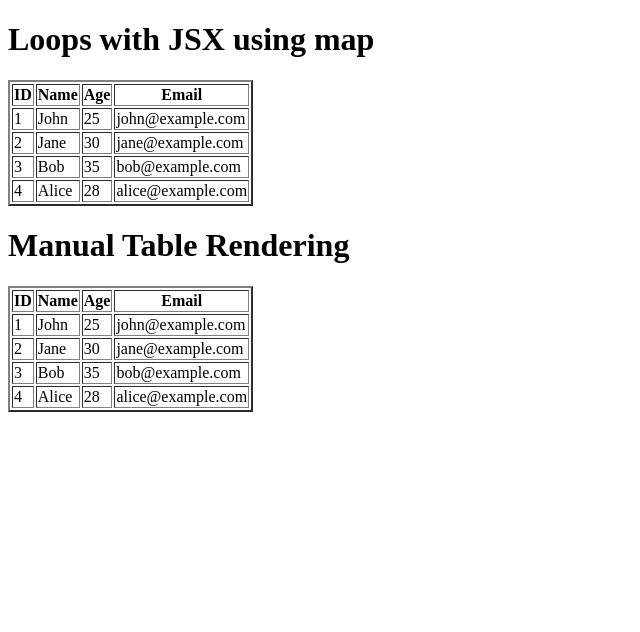
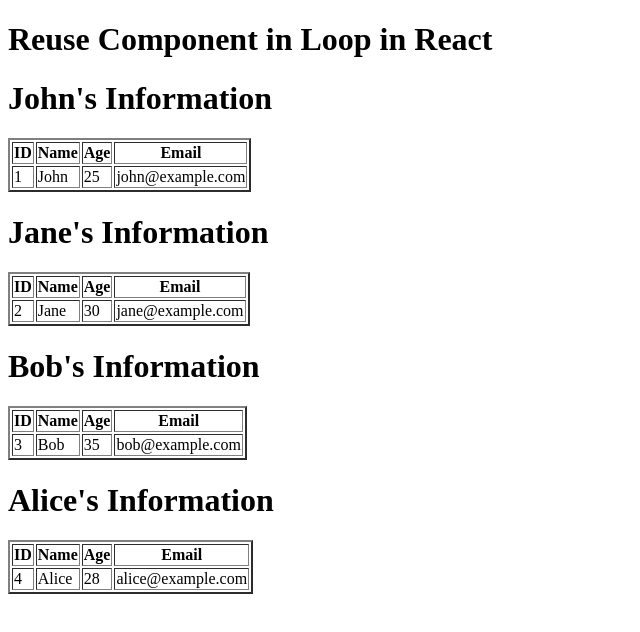
Before and after one commit to AbdullahRFA/React, a React (Vite) app in the folder my_react_app/: page / in a window 1280 px wide. Shown: the top 632 px of the page, without its empty margins (0-640 px from the left). Built offline with nearby package versions, Linux system fonts and the light colour scheme.

Commit message:
implement reusable component

```diff
--- /dev/null
+++ b/my_react_app/src/features/reusable_cmpt.jsx
@@ -0,0 +1,26 @@
+function ReusableComponent({user}){
+    return(
+        <div>
+            <h1>{user.name}'s Information</h1>
+            <table border={2}>
+                <thead>
+                    <tr>
+                        <th>ID</th>
+                        <th>Name</th>
+                        <th>Age</th>
+                        <th>Email</th>
+                    </tr>
+                </thead>
+                <tbody>
+                    <tr>
+                        <td>{user.id}</td>
+                        <td>{user.name}</td>
+                        <td>{user.age}</td>
+                        <td>{user.email}</td>
+                    </tr>
+                </tbody>
+            </table>
+        </div>
+    )
+}
+export default ReusableComponent;
--- /dev/null
+++ b/my_react_app/src/features/reuse_component_in_loop.jsx
@@ -0,0 +1,22 @@
+import ReusableComponent from "./reusable_cmpt"
+
+
+function App(){
+    const userData = [
+    { id: 1, name: "John", age: 25, email: "john@example.com" },
+    { id: 2, name: "Jane", age: 30, email: "jane@example.com" },
+    { id: 3, name: "Bob", age: 35, email: "bob@example.com" },
+    { id: 4, name: "Alice", age: 28, email: "alice@example.com" },
+  ];
+
+    return(
+        <div>
+        <h1>Reuse Component in Loop in React</h1>
+
+            {userData.map((user)=>(
+                <ReusableComponent user={user}/>
+            ))}
+        </div>
+    )
+}
+export default App;
--- a/my_react_app/src/main.jsx
+++ b/my_react_app/src/main.jsx
@@ -14,7 +14,9 @@ import { createRoot } from "react-dom/client";
 // import App from "./features/get_input_field_value.jsx";
 // import App from "./features/control_component.jsx";
 // import App from "./features/handle_check_box.jsx";
-import App from "./features/loops_in_react.jsx";
+// import App from "./features/loops_in_react.jsx";
+import App from "./features/reuse_component_in_loop.jsx";
+import ReusableComponent from "./features/reusable_cmpt.jsx";
 
 
 createRoot(document.getElementById("root")).render(
```
